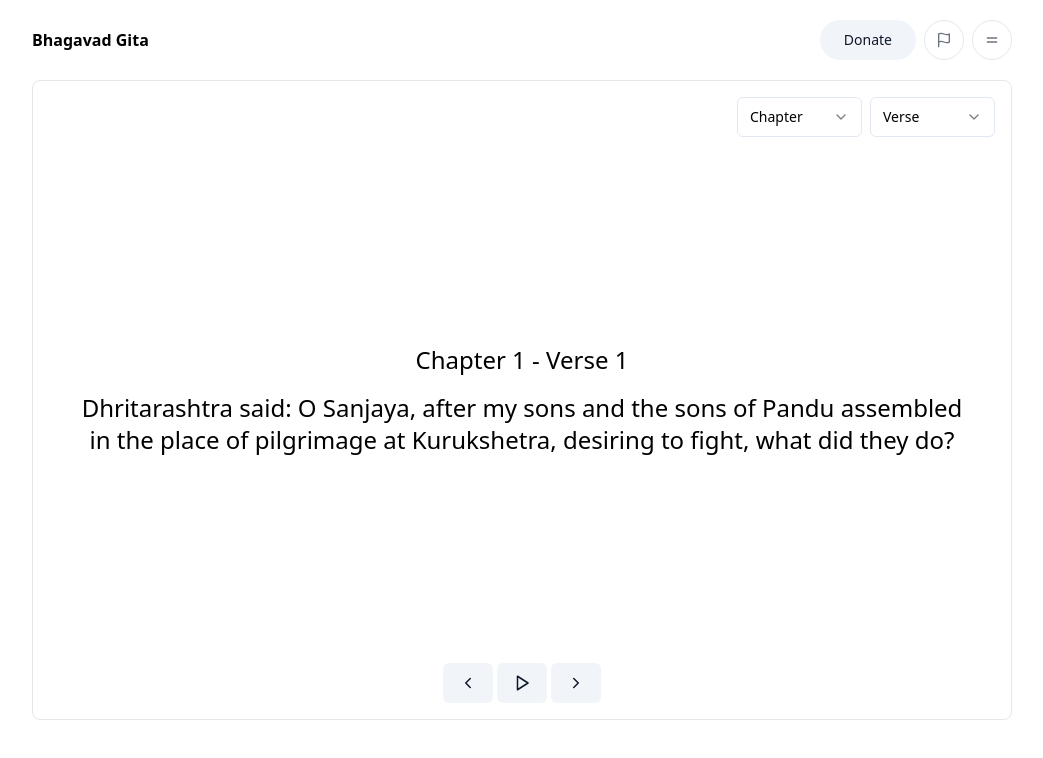
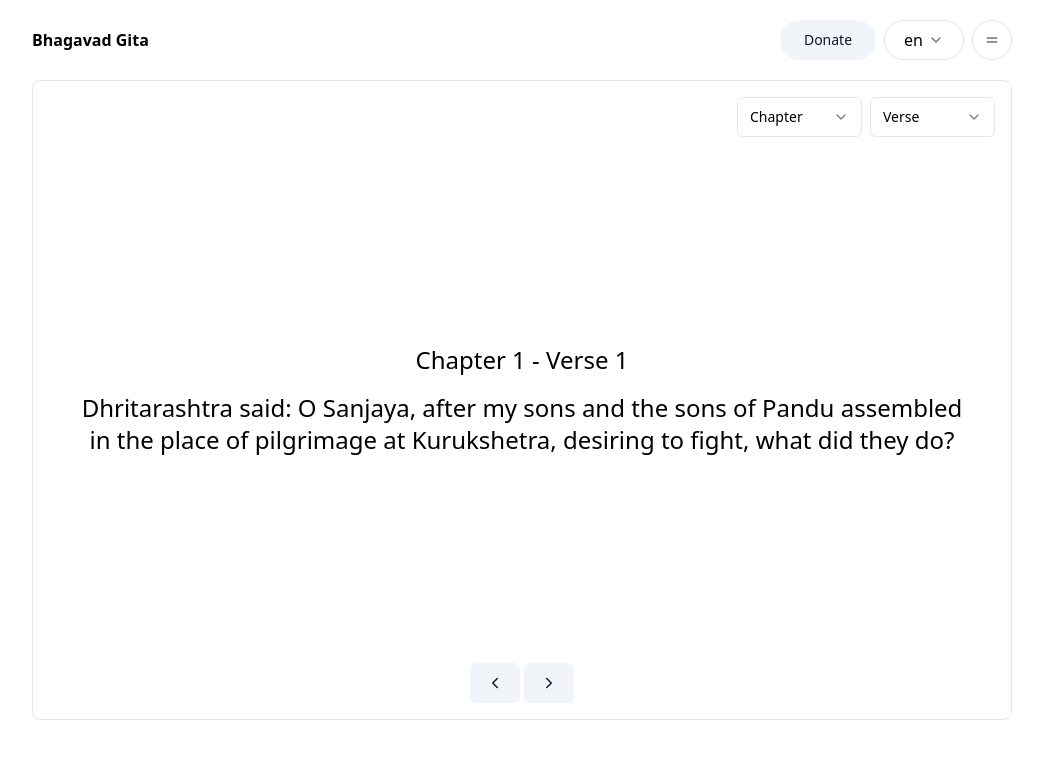
Before and after one commit to yogendrarana/bhagavad-gita, a Next.js app: page / in a window 1280 px wide. Shown: the top 758 px of the page, without its empty margins (118-1161 px from the left). Built offline with nearby package versions, Linux system fonts and the light colour scheme.

Commit message:
minor changes

```diff
--- a/src/app/constants/index.ts
+++ b/src/app/constants/index.ts
@@ -8,6 +8,6 @@
 export enum LANGUAGE_CODE {
     EN = 'en',
     NP = 'ne',
-    HI = 'hi',
+    HI = 'in',
     SA = 'sa'
 }
--- a/src/components/gita/verse.tsx
+++ b/src/components/gita/verse.tsx
@@ -1,10 +1,11 @@
-import React, { useEffect, useState } from 'react'
+import { useEffect, useState } from 'react'
+import { LangType } from '@/config/languages';
 import { ChapterType, VerseType } from '@/data/gita-data'
 
 type PropType = {
     currentChapter: ChapterType;
     currentVerse: VerseType;
-    activeLanguage: string;
+    activeLanguage?: LangType;
 }
 
 const Verse: React.FC<PropType> = ({ currentChapter, currentVerse, activeLanguage }) => {
@@ -13,7 +14,7 @@
     useEffect(() => {
         const lang = localStorage.getItem('language') || 'english';
         setVerse(currentVerse.text[lang as 'english' | 'nepali' | 'hindi' | 'sanskrit']);
-    }, [currentChapter, currentVerse])
+    }, [currentChapter, currentVerse, activeLanguage])
 
     return (
         <div className='flex flex-col gap-4 text-2xl font-medium'>
--- a/src/components/nav/language-menu.tsx
+++ b/src/components/nav/language-menu.tsx
@@ -1,4 +1,4 @@
-import { Flag, Dot } from "lucide-react"
+import { Flag, Dot, ChevronDown } from "lucide-react"
 import {
     DropdownMenu,
     DropdownMenuContent,
@@ -16,8 +16,9 @@
     return (
         <DropdownMenu>
             <DropdownMenuTrigger asChild>
-                <button className="size-[var(--h-button)] rounded-full grid place-items-center border">
-                    <Flag className="size-4 text-gray-500" />
+                <button className="h-[var(--h-button)] w-20 rounded-full flex justify-center gap-2 items-center border">
+                    <div className="w-4">{activeLanguage?.code || languages[0].code}</div>
+                    <ChevronDown className="size-4 text-gray-500" />
                 </button>
             </DropdownMenuTrigger>
 
@@ -27,10 +28,10 @@
                         languages.map((lang, index) => (
                             <DropdownMenuItem
                                 key={index}
-                                onClick={() => changeActiveLanguage(lang.name)}
+                                onClick={() => changeActiveLanguage(lang)}
                                 className="flex items-center gap-2 cursor-pointer"
                             >
-                                <Dot className={cn("h-2 w-2 rounded-full", activeLanguage === lang.name ? "bg-black" : "bg-gray-300")} />
+                                <Dot className={cn("h-2 w-2 rounded-full", activeLanguage?.name === lang.name ? "bg-black" : "bg-gray-200")} />
                                 <span>{lang.name}</span>
                             </DropdownMenuItem>
                         ))
--- a/src/components/nav/navbar.tsx
+++ b/src/components/nav/navbar.tsx
@@ -9,7 +9,7 @@
     <div className='h-[var(--h-nav)] flex items-center'>
       <Logo />
       <div className='ml-auto flex gap-2'>
-        <Button variant="secondary" className='h-[var(--h-button)] px-6 rounded-full'>Donate</Button>
+        <Button variant="secondary" className='h-[var(--h-button)] w-24 rounded-full'>Donate</Button>
         <LanguageDropdownMenu />
         <ProfileDropdownMenu />
       </div>
--- a/src/components/util/controllers.tsx
+++ b/src/components/util/controllers.tsx
@@ -1,6 +1,6 @@
-import React, { FC } from 'react'
+import { FC, KeyboardEvent } from 'react'
 import { MotionButton } from '../ui/button'
-import { Play, ChevronLeft, ChevronRight } from 'lucide-react'
+import { ChevronLeft, ChevronRight } from 'lucide-react'
 
 // prop types
 type PropType = {
@@ -9,15 +9,12 @@
 }
 
 const Controllers: FC<PropType> = ({ next, prev }) => {
-
   return (
     <div className='flex gap-1'>
       <MotionButton variant="secondary" className='h-[var(--h-button)]' onClick={() => prev()}>
         <ChevronLeft size={18} />
       </MotionButton>
-      <MotionButton className="p-4" variant="secondary">
-        <Play size={18} />
-      </MotionButton>
+
       <MotionButton variant="secondary" className='h-[var(--h-button)]' onClick={() => next()}>
         <ChevronRight size={18} />
       </MotionButton>
--- a/src/hooks/useLanguage.tsx
+++ b/src/hooks/useLanguage.tsx
@@ -1,22 +1,22 @@
 import { useEffect, useState } from 'react'
-import { languages } from '@/config/languages'
+import { LangType, languages } from '@/config/languages'
 
 const useLanguage = () => {
-    const [activeLanguage, setActiveLanguage] = useState<string>('');
+    const [activeLanguage, setActiveLanguage] = useState<LangType>();
 
     useEffect(() => {
         const lang = localStorage.getItem('language');
         if (!lang) {
-            setActiveLanguage(languages[0].name);
+            setActiveLanguage(languages[0]);
             localStorage.setItem('language', languages[0].name);
         } else {
-            setActiveLanguage(lang);
+            setActiveLanguage(languages.find(l => l.name === lang));
         }
     }, []);
 
-    const changeActiveLanguage = (lang: string) => {
+    const changeActiveLanguage = (lang: LangType) => {
         setActiveLanguage(lang);
-        localStorage.setItem('language', lang);
+        localStorage.setItem('language', lang.name);
     }
 
     return {
```
